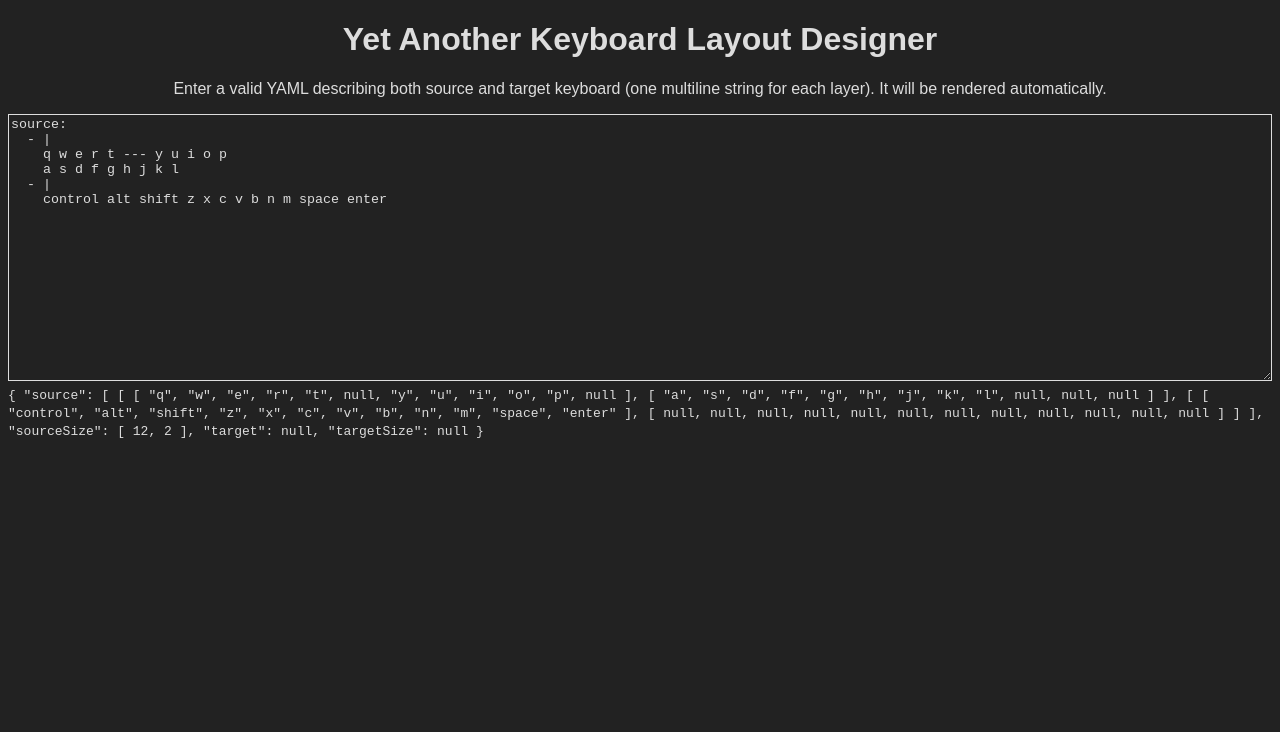
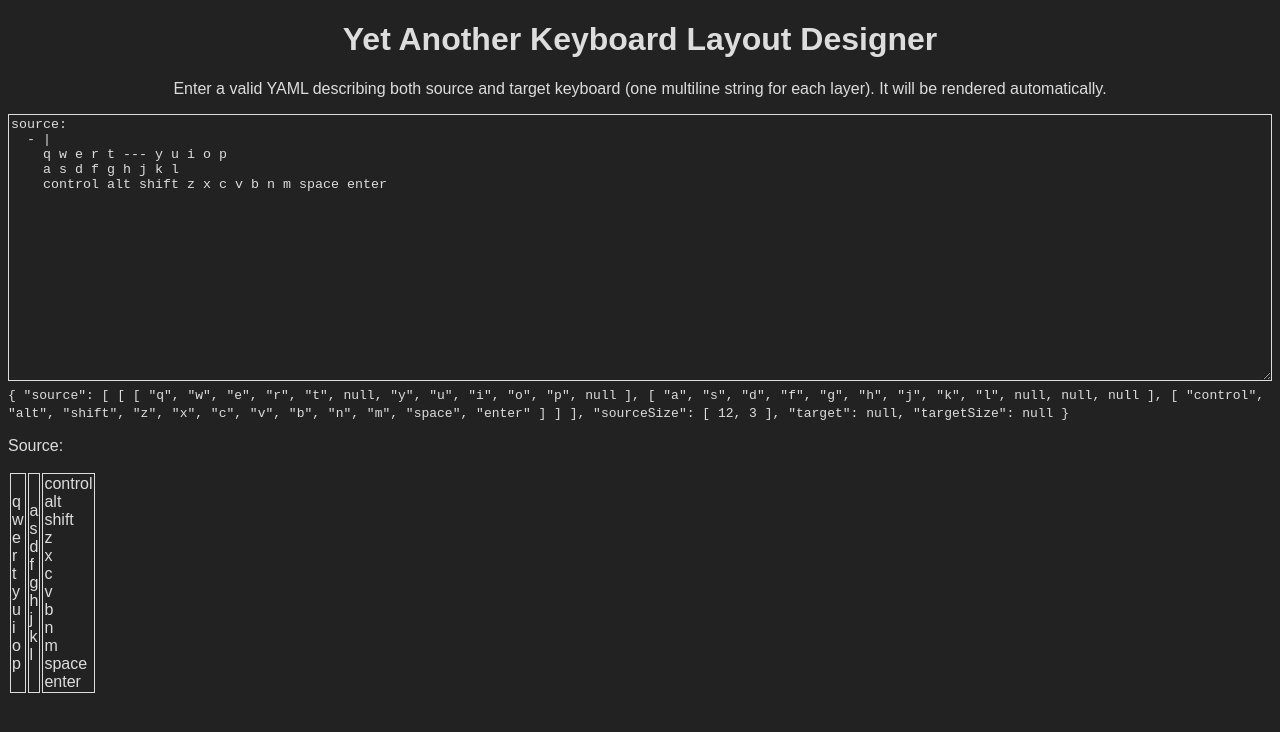
Before and after one commit to jmpbne/keeblayout, a React (Vite) app: page / in a window 1280 px wide. Shown: the top 732 px of the page. Built offline with nearby package versions, Linux system fonts and the light colour scheme.

Commit message:
Render source and target keyboards

```diff
--- a/src/App.jsx
+++ b/src/App.jsx
@@ -1,4 +1,6 @@
 import { useEffect, useState } from "react";
+
+import Keyboard from "./Keyboard";
 
 import { parse } from "./core";
 
@@ -6,7 +8,6 @@ const defaultState = `source:
   - |
     q w e r t --- y u i o p
     a s d f g h j k l
-  - |
     control alt shift z x c v b n m space enter`;
 
 export default function App() {
@@ -28,17 +29,33 @@ export default function App() {
 
   return (
     <>
+      <header>
         <h1>Yet Another Keyboard Layout Designer</h1>
         <p>
           Enter a valid YAML describing both source and target keyboard (one
           multiline string for each layer). It will be rendered automatically.
         </p>
+      </header>
+      <main>
         <textarea
           defaultValue={state.raw}
           onChange={(e) => updateState(e.target.value)}
           spellCheck={false}
         ></textarea>
         <code>{JSON.stringify(state.result, null, 2)}</code>
+        {state.result.source && (
+          <>
+            <p>Source:</p>
+            <Keyboard layers={state.result.source} />
+          </>
+        )}
+        {state.result.target && (
+          <>
+            <p>Target:</p>
+            <Keyboard layers={state.result.target} />
+          </>
+        )}
+      </main>
     </>
   );
 }
--- /dev/null
+++ b/src/Keyboard.jsx
@@ -0,0 +1,23 @@
+import { transposeLayers } from "./core";
+
+export default function Keyboard({ layers }) {
+  const transposedData = transposeLayers(layers);
+
+  return (
+    <table>
+      <tbody>
+        {transposedData.map((row, rowID) => (
+          <tr key={rowID}>
+            {row.map((column, columnID) => (
+              <td key={columnID}>
+                {column.map((key, keyID) => (
+                  <div key={keyID}>{key}</div>
+                ))}
+              </td>
+            ))}
+          </tr>
+        ))}
+      </tbody>
+    </table>
+  );
+}
--- a/src/core.js
+++ b/src/core.js
@@ -100,3 +100,8 @@ function parseKeyboard(data) {
 
   return [layers, [width, height]];
 }
+
+export function transposeLayers(data) {
+  // TODO: implement
+  return data;
+}
--- a/src/main.css
+++ b/src/main.css
@@ -4,12 +4,16 @@ body {
   font-family: sans-serif;
 }
 
-h1 {
+header h1 {
   text-align: center;
 }
 
-p {
+header p {
   text-align: center;
+}
+
+table td {
+  border: 1px solid #ddd;
 }
 
 textarea {
```
Also changed, not shown: 1 other file (tests, documents, lock files or other folders). Lines whose indentation alone changed are shown as unchanged.
